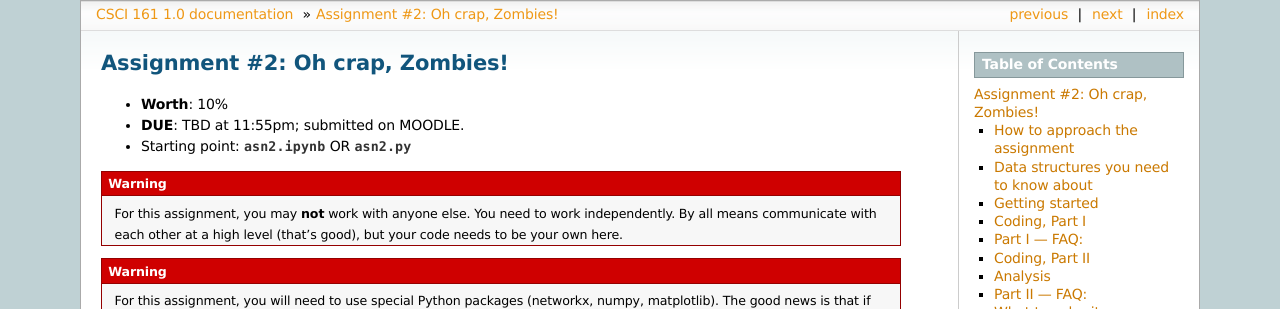
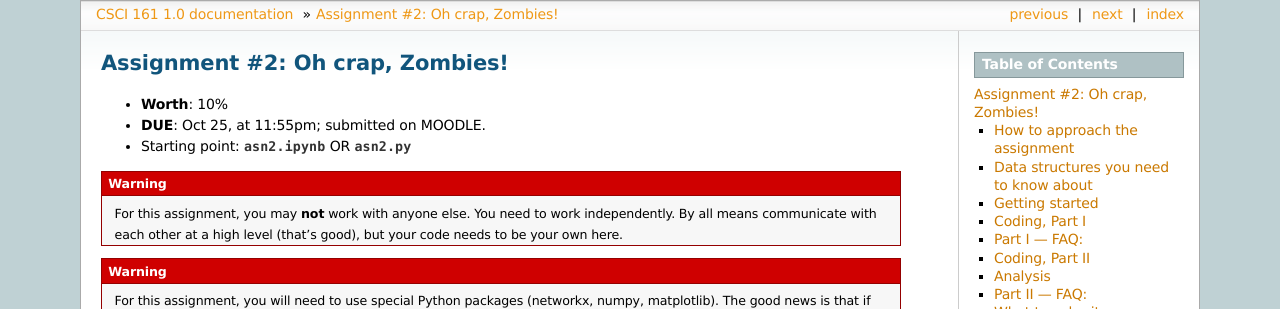
Before and after one commit to jameshughes89/cs101, a Sphinx documentation site: the page built from source/asn2.rst, in a window 1280 px wide and 900 px high. Shown: the top 309 px of the window. Built offline with Sphinx 7.4.7, drawn with Linux system fonts in a browser that asks for light colours.

Commit message:
Add due date for A2 (#75)

```diff
--- a/source/asn2.rst
+++ b/source/asn2.rst
@@ -3,7 +3,7 @@
 ********************************
 
 * **Worth**: 10%
-* **DUE**: TBD at 11:55pm; submitted on MOODLE.
+* **DUE**: Oct 25, at 11:55pm; submitted on MOODLE.
 * Starting point: :download:`asn2.ipynb <../assignments_files/asn2.ipynb>` OR :download:`asn2.py <../assignments_files/asn2.py>`
 
 .. warning::
```
